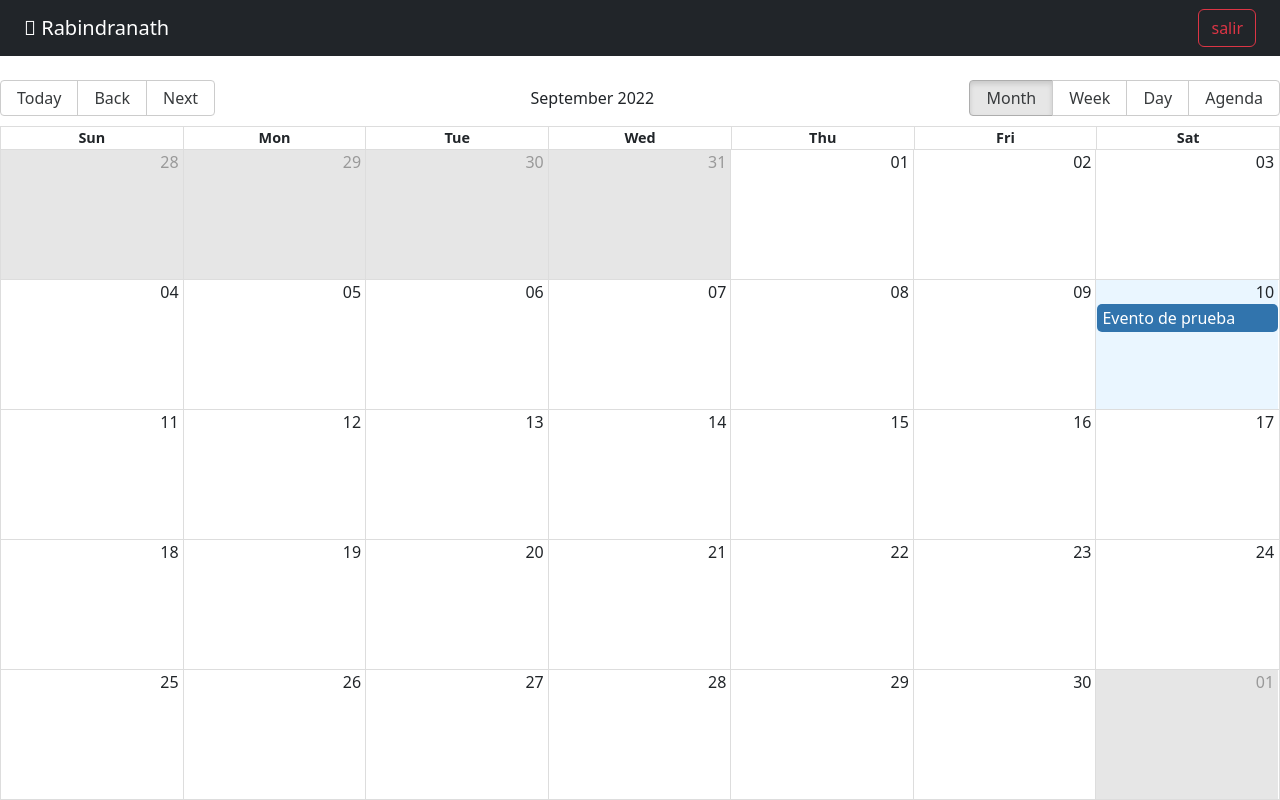
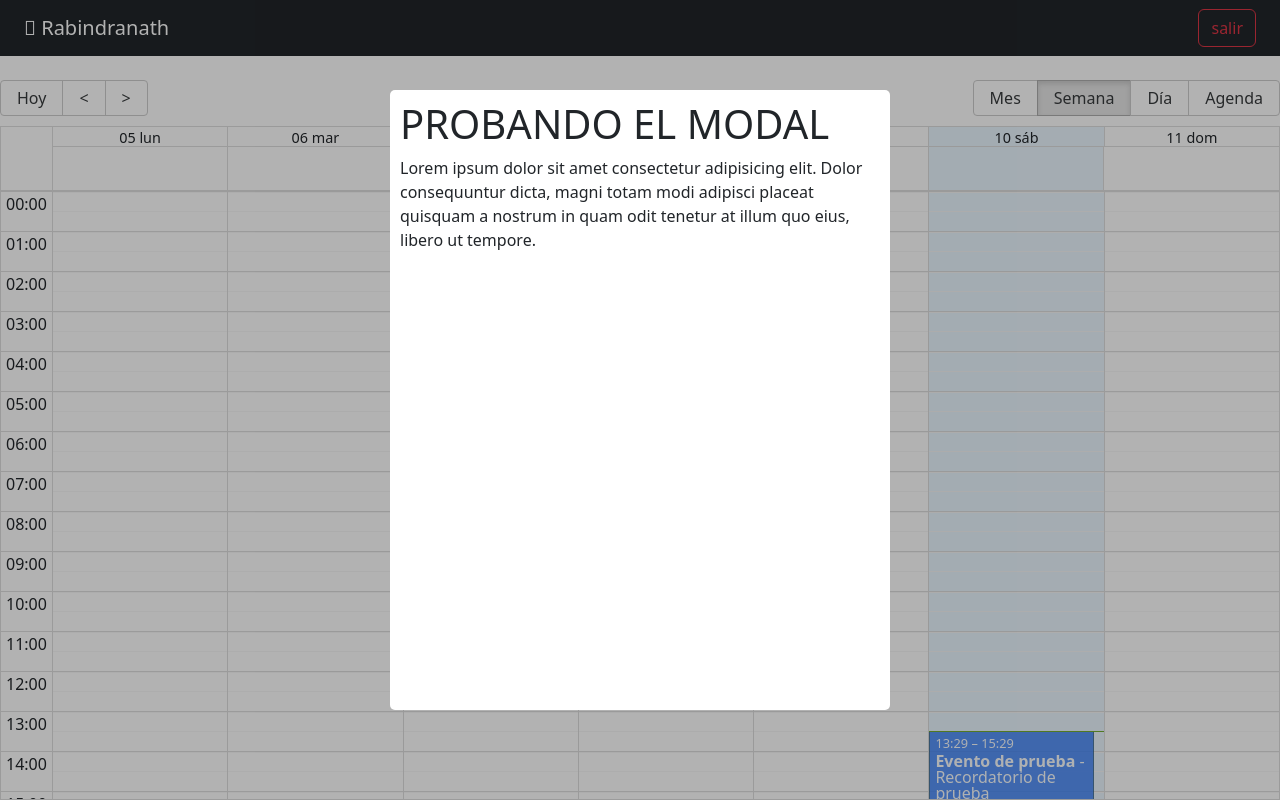
Before and after one commit to rabindranathfv/calendarApp, a React (Vite) app: page / in a window 1280 px wide. Built offline with nearby package versions, Linux system fonts and the light colour scheme.

Commit message:
add react-modal, add react event box component

```diff
--- a/package.json
+++ b/package.json
@@ -13,6 +13,7 @@
     "react": "^18.2.0",
     "react-big-calendar": "^1.5.0",
     "react-dom": "^18.2.0",
+    "react-modal": "^3.15.1",
     "react-router-dom": "^6.3.0"
   },
   "devDependencies": {
--- /dev/null
+++ b/src/calendar/components/calendarEventBox/calendarEventBox.jsx
@@ -0,0 +1,10 @@
+
+export const CalendarEventBox = ({ event }) => {
+  const { title, notes } = event;
+  return (
+    <>
+      <strong>{title}</strong>
+      <span> - { notes }</span>
+    </>
+  )
+}
--- /dev/null
+++ b/src/calendar/components/calendarModal/calendarModal.jsx
@@ -0,0 +1,39 @@
+import { useState } from 'react';
+import Modal from 'react-modal';
+
+Modal.setAppElement('#root');
+
+const customStyles = {
+  content: {
+    top: '50%',
+    left: '50%',
+    right: 'auto',
+    bottom: 'auto',
+    marginRight: '-50%',
+    transform: 'translate(-50%, -50%)',
+  },
+};
+
+export const CalendarModal = () => {
+  const [isOpen, setIsOpen] = useState(true);
+
+  const onShowModal = () => {
+    setIsOpen(true);
+  }
+
+  const onCloseModal = () => {
+    setIsOpen(false);
+  }
+
+  return (
+    <Modal isOpen={isOpen}
+    onRequestClose={ onCloseModal}
+    style={customStyles}
+    className="modal"
+    overlayClassName="modal-fondo"
+    closeTimeoutMS={ 200 }>
+      <h1>PROBANDO EL MODAL</h1>
+      <p> Lorem ipsum dolor sit amet consectetur adipisicing elit. Dolor consequuntur dicta, magni totam modi adipisci placeat quisquam a nostrum in quam odit tenetur at illum quo eius, libero ut tempore.</p>
+    </Modal>
+  )
+}
--- a/src/calendar/pages/calendarPage.jsx
+++ b/src/calendar/pages/calendarPage.jsx
@@ -1,11 +1,14 @@
+import { useState   } from 'react';
 import { Calendar, dateFnsLocalizer } from 'react-big-calendar';
 import 'react-big-calendar/lib/css/react-big-calendar.css';
 
 import { addHours, getDay, parse, format, startOfWeek } from 'date-fns';
 import enUS from 'date-fns/locale/en-US';
+import esES from 'date-fns/locale/es';
 
 const locales = {
-  'en-US': enUS,
+  // 'en-US': enUS,
+  'es': esES
 }
 
 const localizer = dateFnsLocalizer({
@@ -25,18 +28,62 @@ const events = [{
 }]
 
 import { Navbar } from "../components/navbar/navbar";
+import { getMessagesEs } from '../../helpers/getMessages';
+import { CalendarEventBox } from '../components/calendarEventBox/calendarEventBox';
+import { CalendarModal } from '../components/calendarModal/calendarModal';
 
 export const CalendarPage = () => {
+
+  const [lastView, setlastView] = useState(localStorage.getItem('lastView') || 'week')
+
+  const eventStyleGetter = (event, start, end, isSelected) => {
+    // console.log({ event, start, end, isSelected })
+    const style = {
+      backgroundColor: '#347cf7',
+      borderRadius: '0px',
+      opacity: 0.8,
+      color: 'white'
+    }
+
+    return {
+      style
+    }
+  }
+
+  const onDoubleClick = (event) => {
+
+  }
+
+  const onSelect = (event) => {
+
+  }
+
+  const onChangeEvent = (event) => {
+    localStorage.setItem('lastView', event);
+    setlastView(event);
+  }
   return (
     <>
       <Navbar />
       <Calendar
+      culture='es'
       localizer={localizer}
       events={events}
       startAccessor="start"
       endAccessor="end"
+      defaultView={lastView}
       style={{ height: 'calc( 100vh - 80px )' }}
+      messages={getMessagesEs()}
+      eventPropGetter={ eventStyleGetter }
+      components={{
+        event: CalendarEventBox
+      }}
+      onDoubleClickEvent={onDoubleClick}
+      onSelectEvent={onSelect}
+      onView={onChangeEvent}
     />
+
+    <CalendarModal />
     </>
   )
 }
--- /dev/null
+++ b/src/helpers/getMessages.js
@@ -0,0 +1,17 @@
+export const getMessagesEs = () => {
+  return {
+    allDay: 'Todo el día',
+    previous: '<',
+    next: '>',
+    today: 'Hoy',
+    month: 'Mes',
+    week: 'Semana',
+    day: 'Día',
+    agenda: 'Agenda',
+    date: 'Fecha',
+    time: 'Hora',
+    event: 'Evento',
+    noEventsInRange: 'No hay eventos en este rango',
+    showMore: total => `+ Ver más (${total})`
+  };
+}
--- a/src/style.css
+++ b/src/style.css
@@ -0,0 +1,40 @@
+/* Modal */
+.ReactModalPortal > div{
+  opacity: 0;
+}
+
+.ReactModalPortal .ReactModal__Overlay {
+  align-items: center;
+  display: flex;
+  justify-content: center;
+  transition: opacity .2s ease-in-out;
+  z-index: 999;
+}
+
+.modal-fondo {
+  background-color: rgba(0, 0, 0, 0.3);
+  bottom: 0;
+  left: 0;
+  right: 0;
+  top: 0;
+  position: fixed;
+}
+
+.ReactModalPortal .ReactModal__Overlay--after-open {
+  opacity: 1;
+}
+
+.ReactModalPortal .ReactModal__Overlay--before-close {
+  opacity: 0;
+}
+
+.modal {
+  background: white;
+  border-radius: 5px;
+  /* color: rgb(51, 51, 51); */
+  display: inline;
+  max-height: 620px;
+  max-width: 500px;
+  outline: none;
+  padding: 10px;
+}
```
Also changed, not shown: 1 other file (tests, documents, lock files or other folders).
